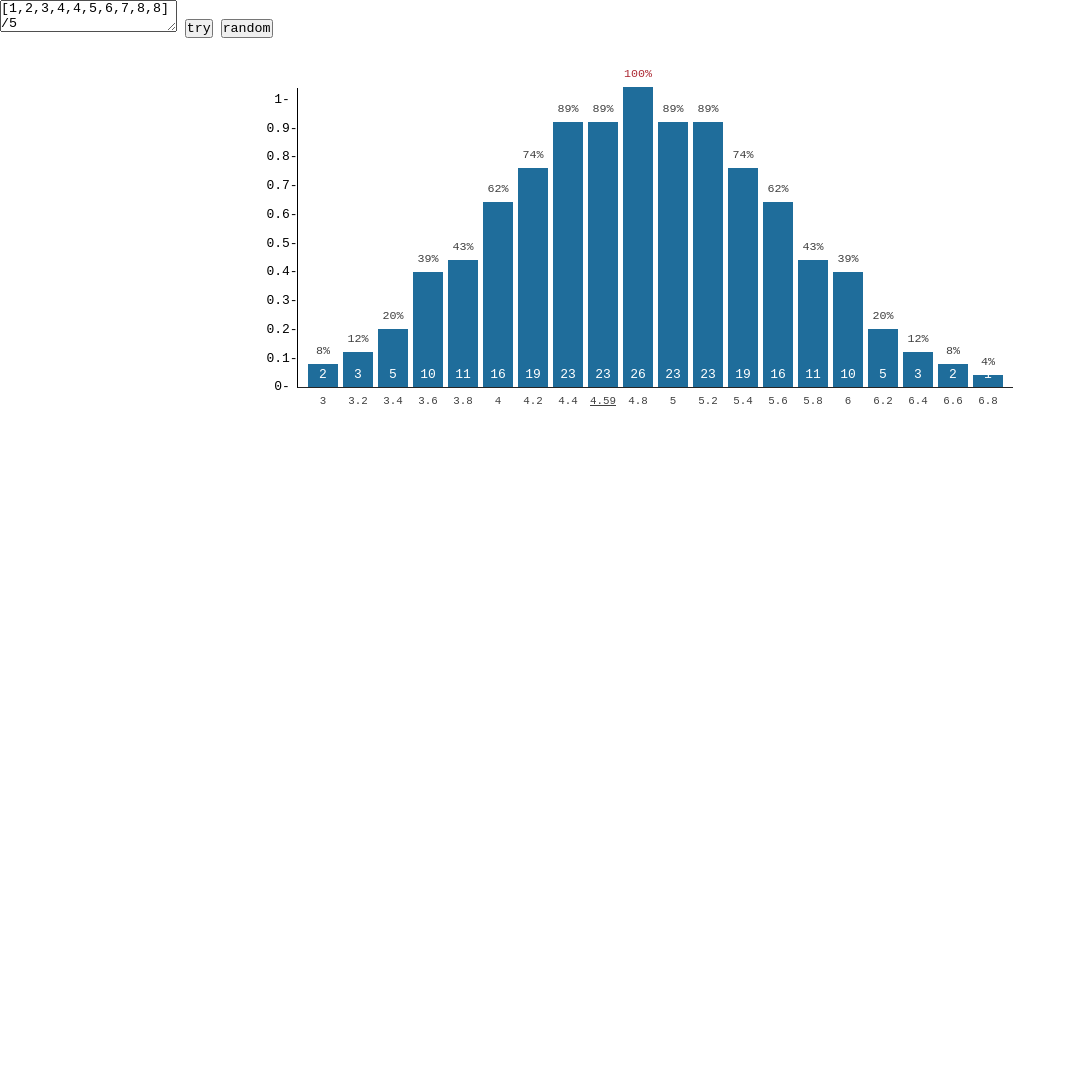
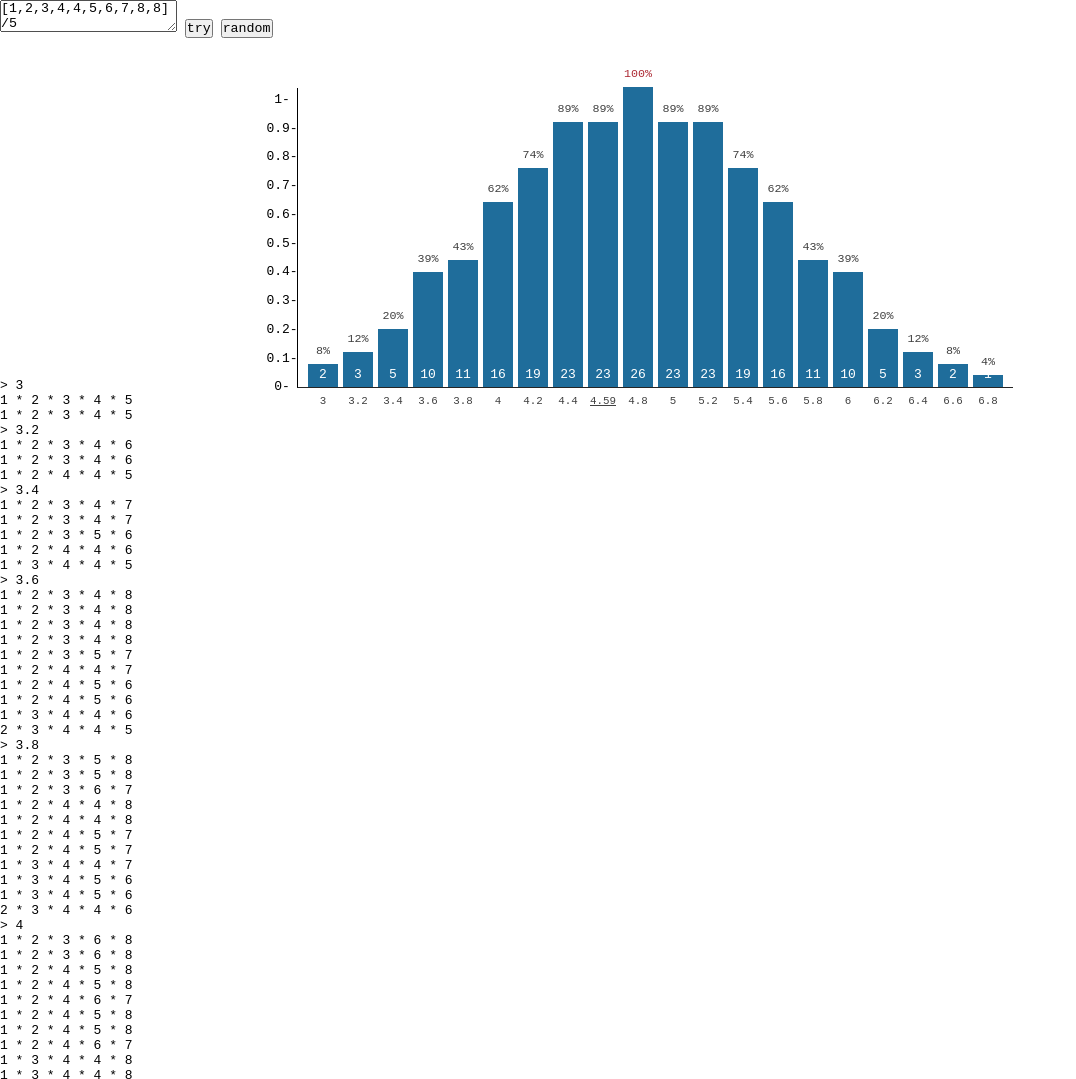
Before and after one commit to Cubical22/Point-Estimation, a plain HTML site: page index.html in a window 1280 px wide. Shown: the top 1079 px of the page, without its empty margins (0-1076 px from the left). Before the commit the page ends 800 px from the top, so only its background shows below. Drawn offline with Linux system fonts and the light colour scheme.

Commit message:
added the needed stuff to display cursors(decoded) on the page

```diff
--- a/app.js
+++ b/app.js
@@ -6,6 +6,10 @@ let max_av_count = 0;
 const chart = document.querySelector(".chart");
 const numbers = document.querySelector(".numbers");
 const chart_els = [];
+
+const data_groups_holder = document.querySelector(".data-group");
+const groups = [];
+const all_cursors_el = [];
 
 let first = true;
 
@@ -63,17 +67,51 @@ function get_av_from_sample_date(cursors) {
     return sum / cursors.length;
 }
 
-function handle_av_values(av) {
+function create_cursor_el(cursors) {
+    const cursor_el = document.createElement("p");
+    cursor_el.classList.add("cursor");
+    cursor_el.innerText = `${cursors.map((cursor) => {
+        return sample_data[cursor];
+    }).join(" * ")}`
+
+    return cursor_el;
+}
+
+function handle_av_values(av, cursors) {
     let is_done = false;
     avs.forEach(value => {
         if (value.av === av) { // the av already exists
             value.count++;
             is_done = true;
+
+            const cursor_el = create_cursor_el(cursors);
+            value.el.appendChild(cursor_el);
+
+            all_cursors_el.push(cursor_el);
         }
     });
 
     if (!is_done) {
-        avs.push({av: av, count: 1});
+        const group_el = document.createElement("div");
+        group_el.classList.add("group");
+
+        const group_av_el = document.createElement("div");
+        group_av_el.classList.add("group-title");
+        group_av_el.innerText = `> ${Math.floor(av * 100)/100}`;
+
+        if (Math.floor(av * 100)/100 !== av) {
+            group_av_el.style.setProperty("--hover-value", `' ${av}'`);
+            group_av_el.classList.add("underline");
+        }
+
+        const cursor_el = create_cursor_el(cursors);
+
+        all_cursors_el.push(cursor_el);
+        avs.push({av: av, count: 1, el: group_el});
+
+        group_el.appendChild(group_av_el);
+        group_el.appendChild(cursor_el);
+        data_groups_holder.appendChild(group_el);
     }
 }
 
@@ -148,7 +186,7 @@ function main() {
         handle_cursors(cursors);
 
         const av = get_av_from_sample_date(cursors);
-        handle_av_values(av);
+        handle_av_values(av, cursors);
 
         if (handle_end(cursors)) {
             print_results(cursors);
--- a/index.html
+++ b/index.html
@@ -12,11 +12,14 @@
         <button class="sample-data-try">try</button>
         <button class="generate-random">random</button>
     </section>
+
     <section class="chart-holder">
         <div class="numbers"></div>
         <div class="chart"></div>
     </section>
 
+    <section class="data-group"></section>
+
     <script src="app.js"></script>
 </body>
 </html>
--- a/main.css
+++ b/main.css
@@ -93,3 +93,25 @@
 .underline {
     text-decoration: underline;
 }
+
+
+.data-group {
+
+}
+
+.group {
+
+}
+
+.group-title {
+
+}
+
+.cursor {
+
+}
+
+.group-title:hover::after {
+    content: var(--hover-value);
+    color: red;
+}
```
